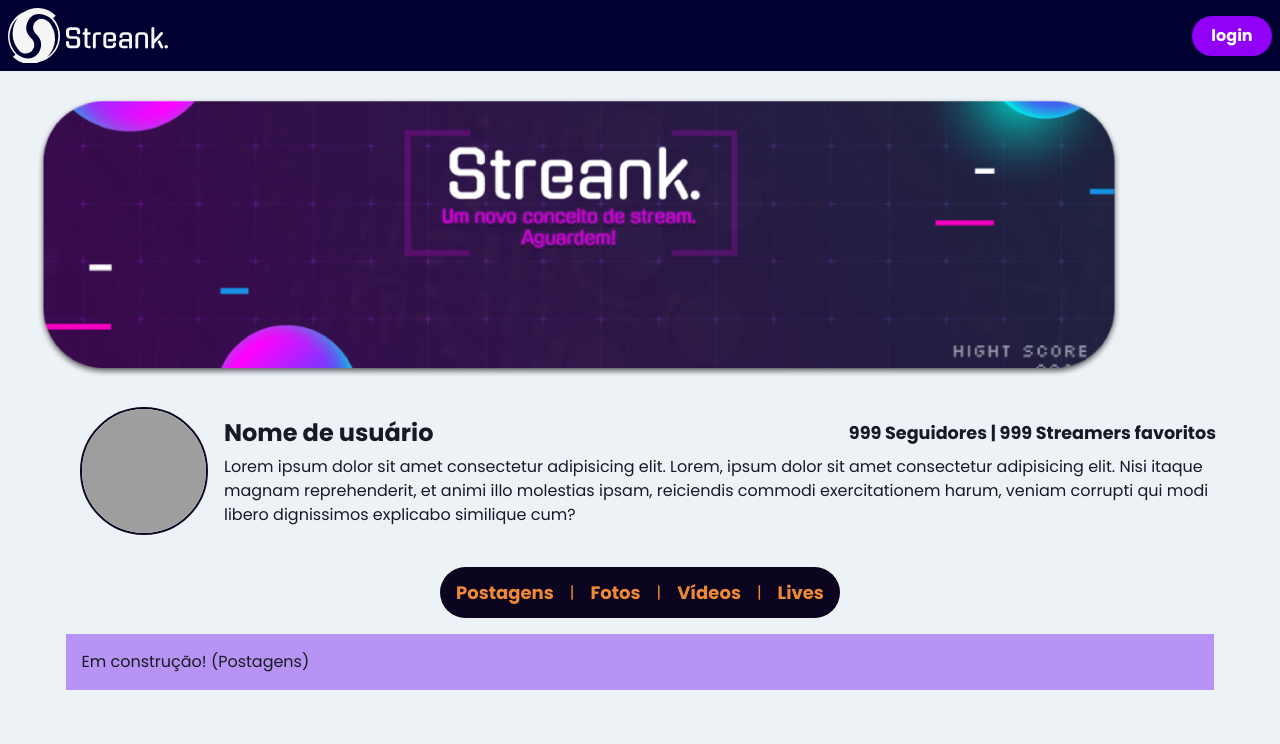
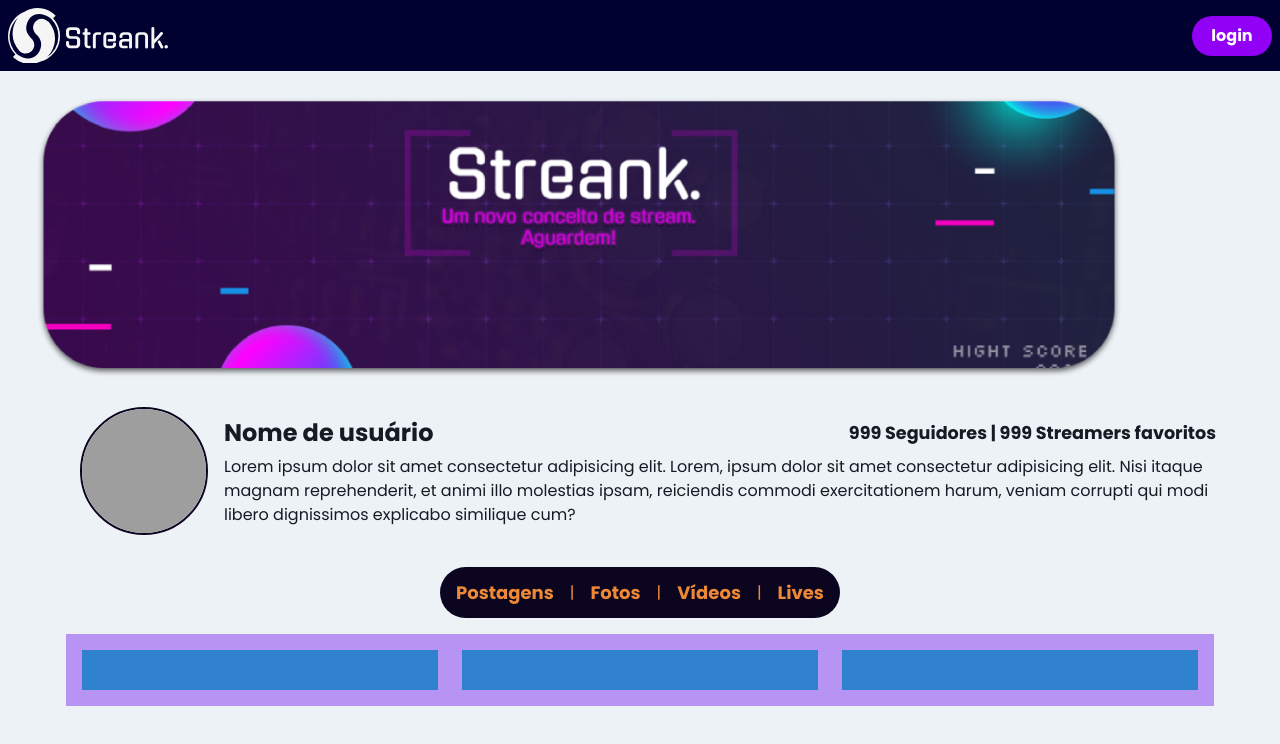
Before and after one commit to streank/streank-plataform, a Next.js app: page / in a window 1280 px wide. Shown: the top 744 px of the page. Built offline with nearby package versions, Linux system fonts and the light colour scheme; grey boxes are pictures that could not be loaded.

Commit message:
chore:component posts

```diff
--- a/src/components/Filter/index.tsx
+++ b/src/components/Filter/index.tsx
@@ -7,6 +7,7 @@ import {
   Flex,
   Text,
 } from "@chakra-ui/react";
+import { Post } from "../Post/indetx";
 
 export function Filter() {
   return (
@@ -55,7 +56,7 @@ export function Filter() {
 
         <TabPanels>
           <TabPanel bg="purple.300">
-            <p>Em construção! (Postagens)</p>
+            <Post />
           </TabPanel>
           <TabPanel bg="purple.600">
             <p>Em construção! (Fotos)</p>
--- /dev/null
+++ b/src/components/Post/indetx.tsx
@@ -0,0 +1,11 @@
+import { Grid, GridItem } from "@chakra-ui/react";
+
+export function Post() {
+  return (
+    <Grid templateColumns="repeat(3, 1fr)" gap={6}>
+      <GridItem w="100%" h="10" bg="blue.500" />
+      <GridItem w="100%" h="10" bg="blue.500" />
+      <GridItem w="100%" h="10" bg="blue.500" />
+    </Grid>
+  );
+}
```
